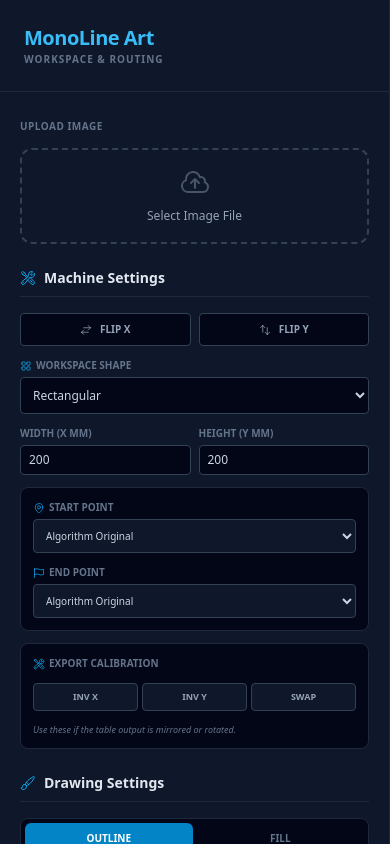
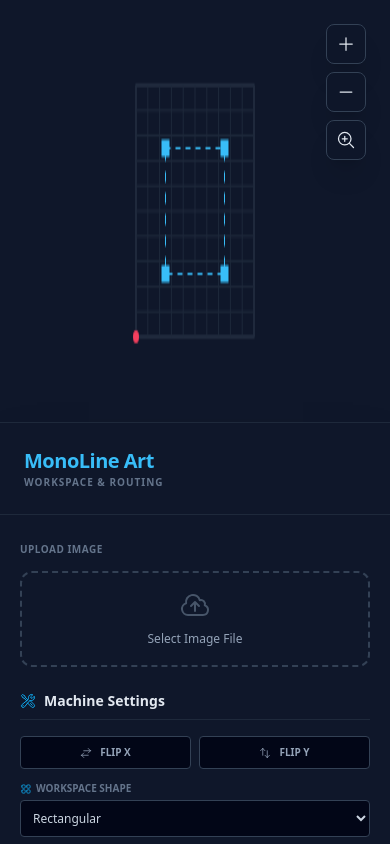
Before and after one commit to ahmetilker01/monolineart, a React (Vite) app: page / in a window 390 px wide. Built offline with nearby package versions, Linux system fonts and the light colour scheme.

Commit message:
Add files via upload

```diff
--- a/App.tsx
+++ b/App.tsx
@@ -496,8 +496,8 @@ const App: React.FC = () => {
 
   return (
     <div className="h-screen w-screen flex flex-col md:flex-row bg-slate-950 overflow-hidden font-sans">
-      <aside className="w-full md:w-80 bg-slate-900 border-r border-slate-800 flex flex-col h-full overflow-y-auto shadow-2xl z-10">
-        <div className="p-6 border-b border-slate-800">
+      <aside className="w-full md:w-80 bg-slate-900 border-t md:border-t-0 md:border-r border-slate-800 flex flex-col flex-1 md:flex-none md:h-full overflow-y-auto shadow-2xl z-10 order-2 md:order-1">
+        <div className="p-6 border-b border-slate-800 shrink-0">
           <h1 className="text-xl font-black text-sky-400 tracking-tight">MonoLine Art</h1>
           <p className="text-[10px] text-slate-500 uppercase tracking-widest font-bold">Workspace & Routing</p>
         </div>
@@ -704,7 +704,7 @@ const App: React.FC = () => {
 
       <main
         ref={containerRef}
-        className="flex-1 bg-black relative overflow-hidden touch-none"
+        className="h-[50vh] md:h-full md:flex-1 shrink-0 bg-black relative overflow-hidden touch-none order-1 md:order-2"
         onMouseMove={handleMouseMove}
         onMouseUp={() => setDragging(null)}
         onMouseLeave={() => setDragging(null)}
```
